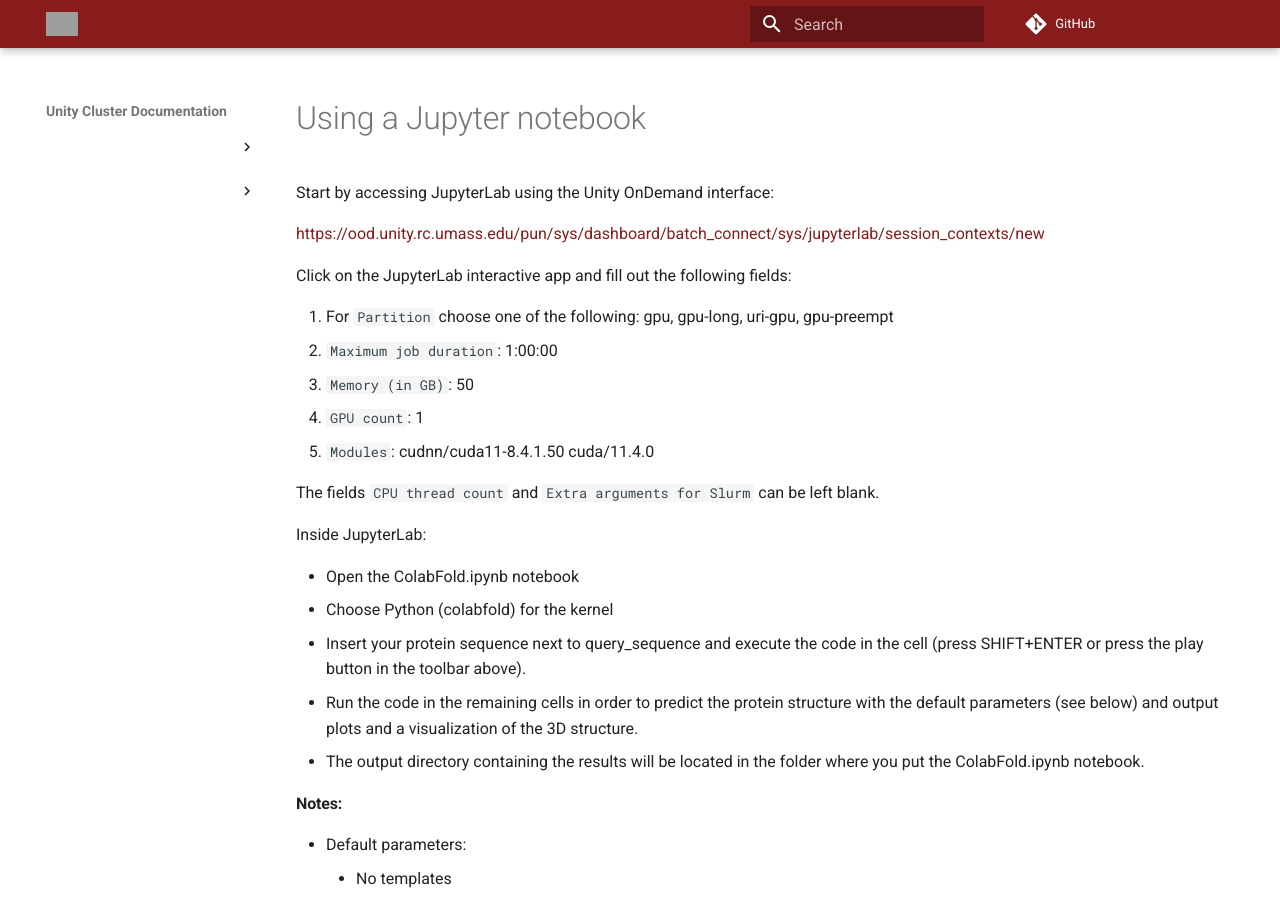
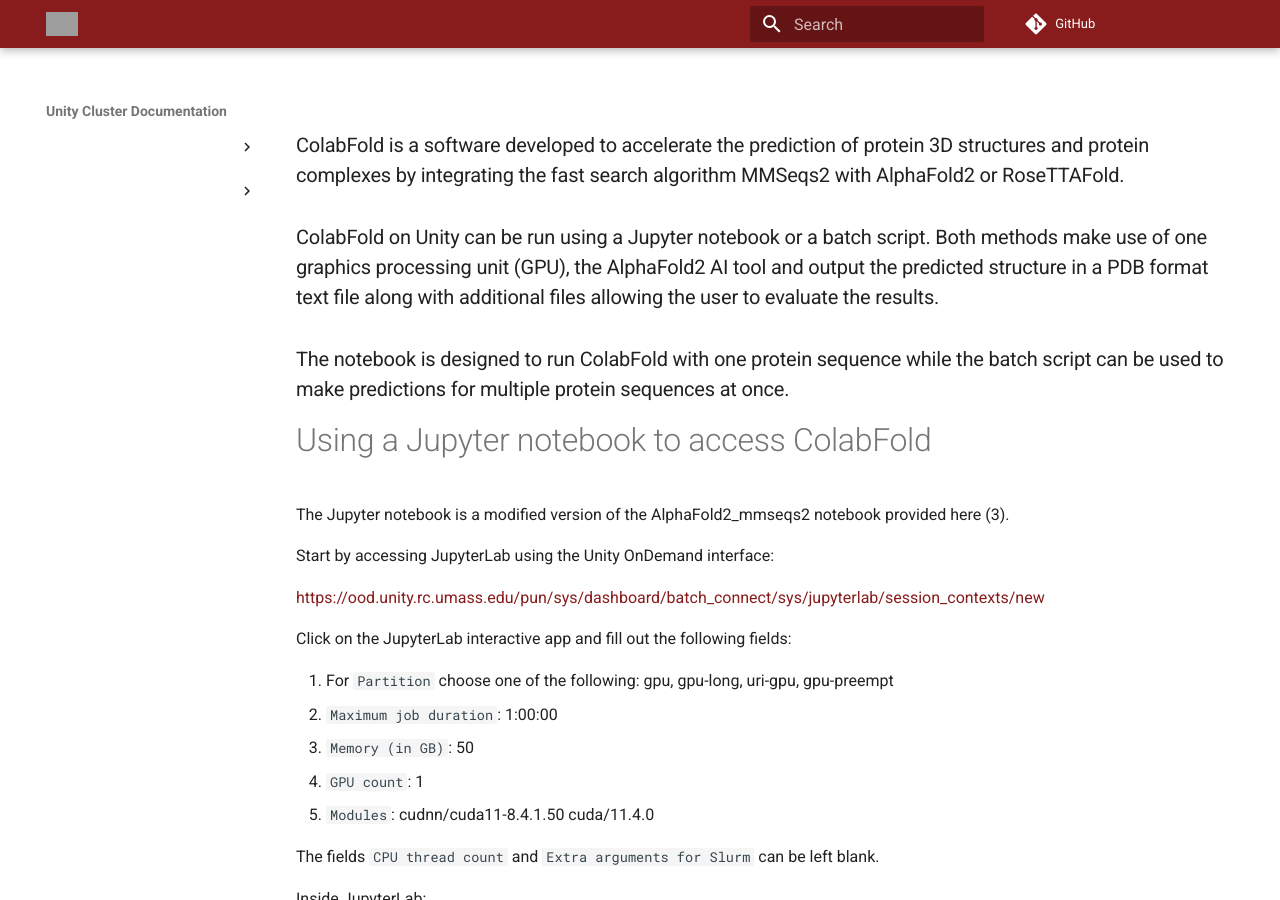
Before and after one commit to UMass-RC/unity-docs, an MkDocs documentation site: the page built from docs/Software & Tools/ColabFold.md, in a window 1280 px wide and 900 px high. Built offline with MkDocs 1.6.1 and Material for MkDocs 9.7.7, drawn with Linux system fonts in a browser that asks for light colours; comment, search, counter and statistics services are not loaded; some of the changed text lies outside the part shown; grey boxes are pictures that could not be loaded.

Commit message:
Update ColabFold.md

````diff
--- a/docs/Software & Tools/ColabFold.md
+++ b/docs/Software & Tools/ColabFold.md
@@ -1,5 +1,11 @@
+### ColabFold is a software developed to accelerate the prediction of protein 3D structures and protein complexes by integrating the fast search algorithm MMSeqs2 with AlphaFold2 or RoseTTAFold.
+### ColabFold on Unity can be run using a Jupyter notebook or a batch script. Both methods make use of one graphics processing unit (GPU), the AlphaFold2 AI tool and output the predicted structure in a PDB format text file along with additional files allowing the user to evaluate the results.
+### The notebook is designed to run ColabFold with one protein sequence while the batch script can be used to make predictions for multiple protein sequences at once.
 
-# Using a Jupyter notebook
+
+# Using a Jupyter notebook to access ColabFold
+
+The Jupyter notebook is a modified version of the AlphaFold2_mmseqs2 notebook provided here (3).
 
 Start by accessing JupyterLab using the Unity OnDemand interface:
 
@@ -260,3 +266,8 @@ colabfold_batch [-h]   [--stop-at-score STOP_AT_SCORE]
 --use-gpu-relax       run amber on GPU instead of CPU
 --overwrite-existing-results → default = false
 ```
+
+# References
+(1) Reference paper of ColabFold: https://www.nature.com/articles/s41592-022-01488-1
+(2) Reference paper of AlphaFold2: https://www.nature.com/articles/s41586-021-03819-2
+(3) ColabFold notebooks: https://github.com/sokrypton/ColabFold#running-locally
````
